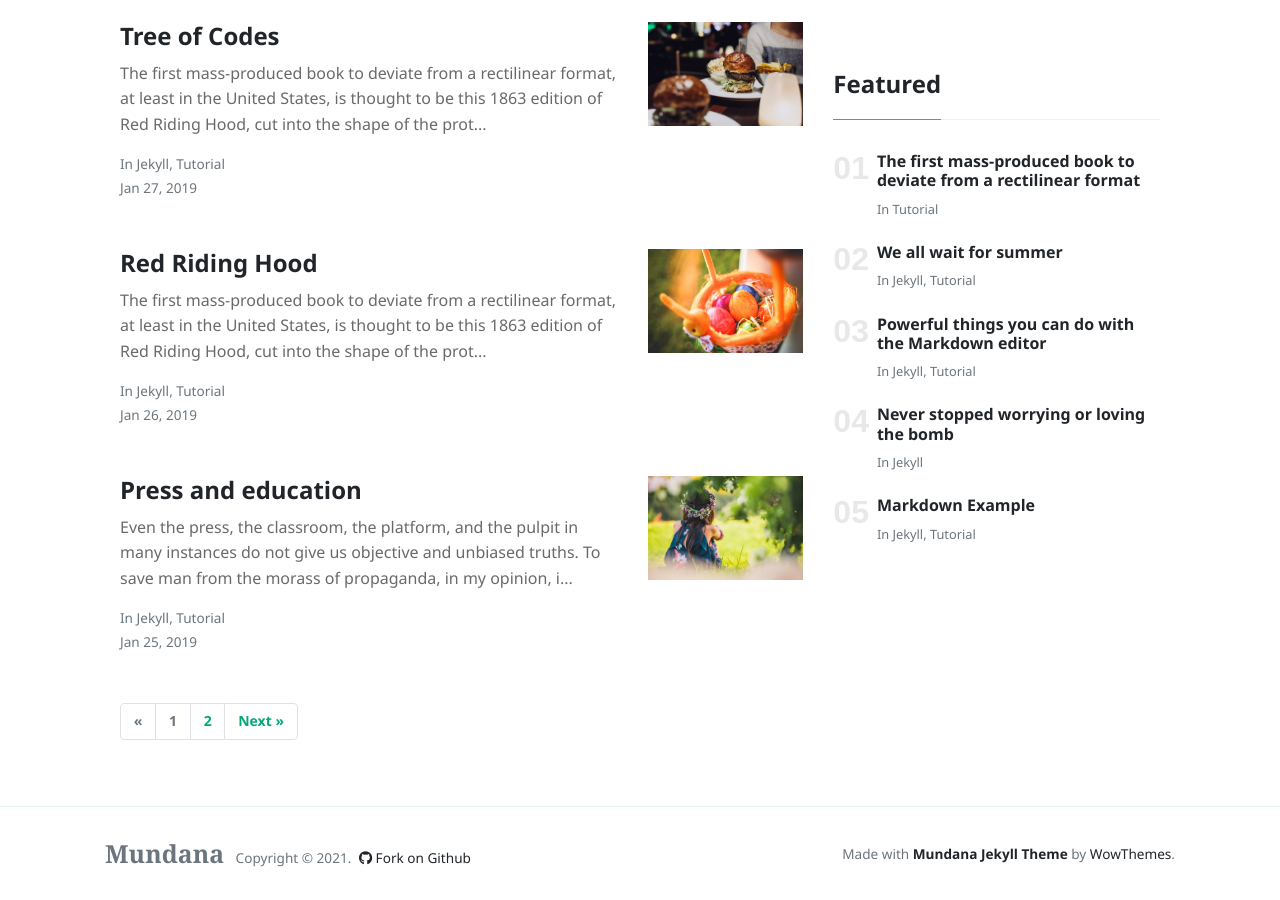
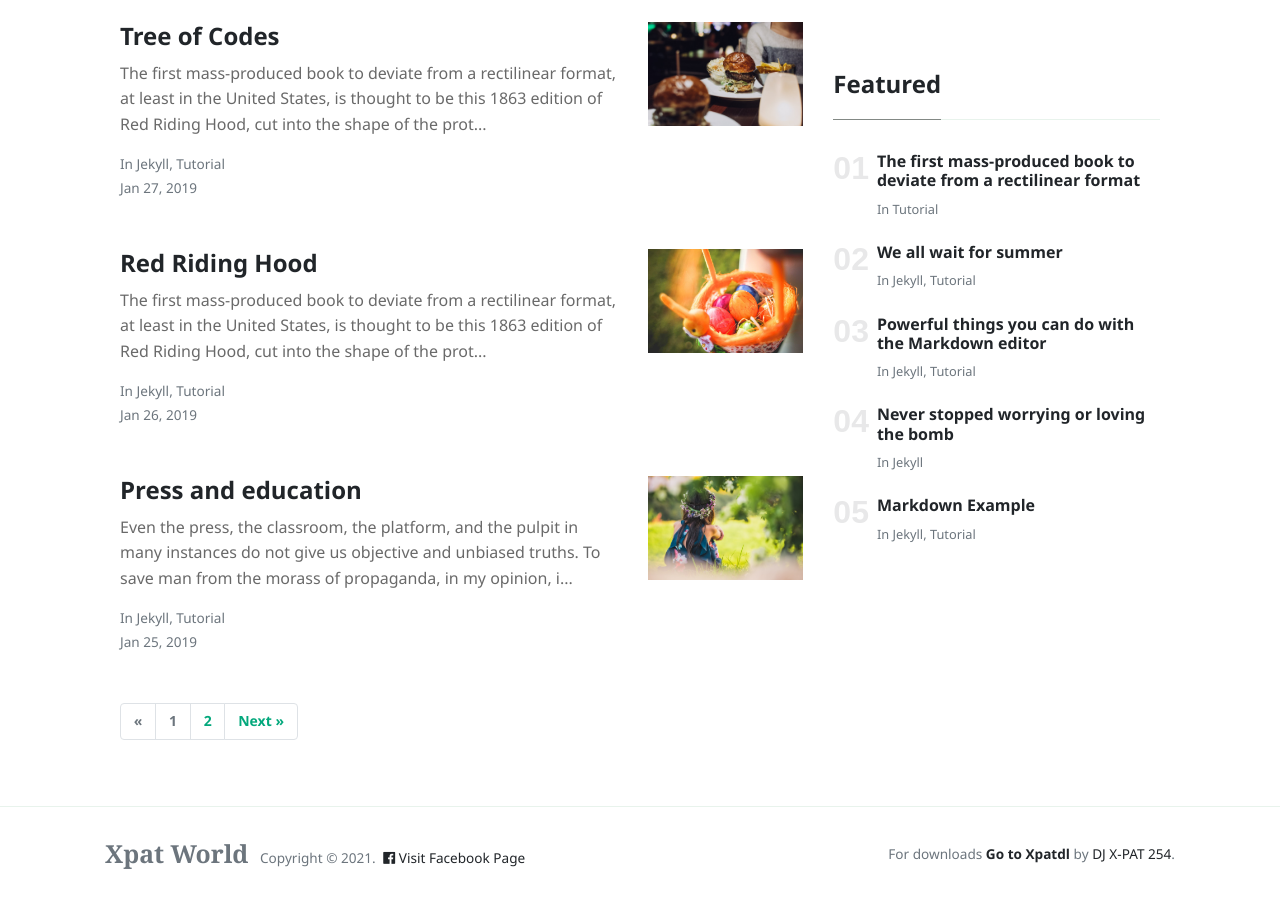
Before and after one commit to Xpat-World/xpatworld, a Jekyll site: the page built from index.html, in a window 1280 px wide and 900 px high, scrolled down 1707 px. Built offline with Jekyll 4.4.1, drawn with Linux system fonts in a browser that asks for light colours; nearby versions of some CDN libraries; the list of posts is cut into pages by our own code.

Commit message:
Update default.html

```diff
--- a/_layouts/default.html
+++ b/_layouts/default.html
@@ -77,15 +77,15 @@
         <div class="container">
         <div class="row align-items-center justify-content-between">
             <div>
-                <span class="navbar-brand mr-2 mb-0"><strong>Mundana</strong></span>
+                <span class="navbar-brand mr-2 mb-0"><strong>Xpat World</strong></span>
                 <span>Copyright © <script>document.write(new Date().getFullYear())</script>.</span>
 
-                <!--  Github Repo Star Btn-->
-                <a class="text-dark ml-1" target="_blank" href="https://github.com/wowthemesnet/mundana-theme-jekyll"><i class="fab fa-github"></i> Fork on Github</a>
+                <!--  Fb page-->
+                <a class="text-dark ml-1" target="_blank" href="https://facebook.com/xpatworld.ml"><i class="fab fa-facebook"></i> Visit Facebook Page</a>
 
             </div>
             <div>
-                Made with <a target="_blank" class="text-dark font-weight-bold" href="https://www.wowthemes.net/mundana-jekyll-theme/"> Mundana Jekyll Theme </a> by <a class="text-dark" target="_blank" href="https://www.wowthemes.net">WowThemes</a>.
+                For downloads <a target="_blank" class="text-dark font-weight-bold" href="https://xpatdl.wordpress.com/"> Go to Xpatdl </a> by <a class="text-dark" target="_blank" href="https://facebook.com/djxpa254">DJ X-PAT 254</a>.
             </div>
         </div>
         </div>
```
